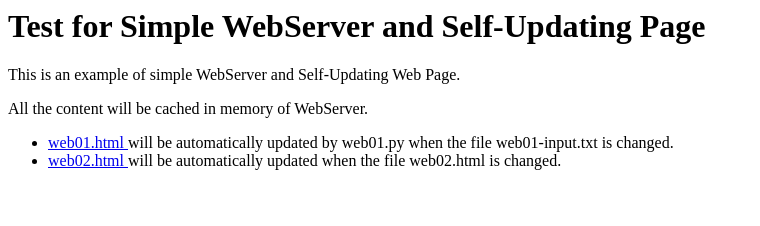
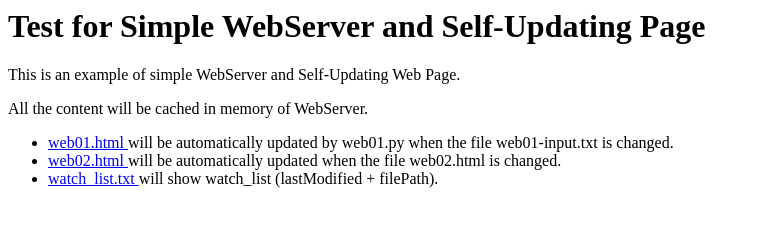
Before and after one commit to Itsukara/SimpleWebServer, a plain HTML site: page index.html in a window 1280 px wide. Shown: the whole page, without its empty margins (0-760 px from the left). Drawn offline with Linux system fonts and the light colour scheme.

Commit message:
Added function to show watch_list

```diff
--- a/WebServer/WebServer.js
+++ b/WebServer/WebServer.js
@@ -33,7 +33,7 @@ function update_fileLastModified(filePath) {
     fs.stat(filePath, function(err, stats) {
         var { mtime } = stats;
         fileLastModified[filePath] = mtime.toISOString();
-        console.log(`UPDATED: fileLastModified[${filePath}]`)
+        console.log(`SET: fileLastModified[${filePath}] = ${mtime.toISOString()}`)
     })
 }
 
--- a/index.html
+++ b/index.html
@@ -6,6 +6,7 @@
     <ul>
         <li><a href="dir01/web01.html"> web01.html </a> will be automatically updated by web01.py when the file web01-input.txt is changed.</li>
         <li><a href="dir02/web02.html"> web02.html </a> will be automatically updated when the file web02.html is changed.</li>
+        <li><a href="watch_list.txt"> watch_list.txt </a> will show watch_list (lastModified + filePath).</li>
     </ul>
 </body>
 </html>
```
